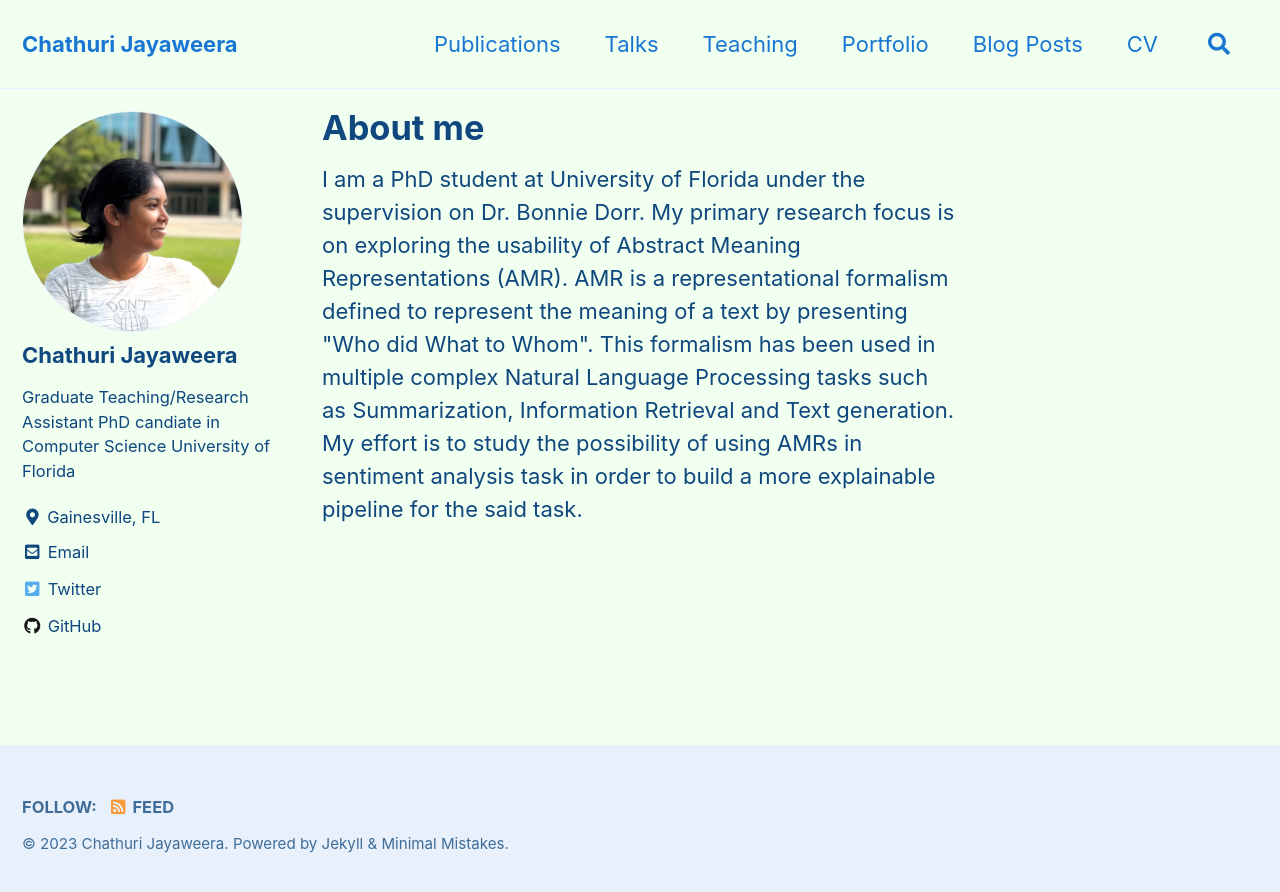
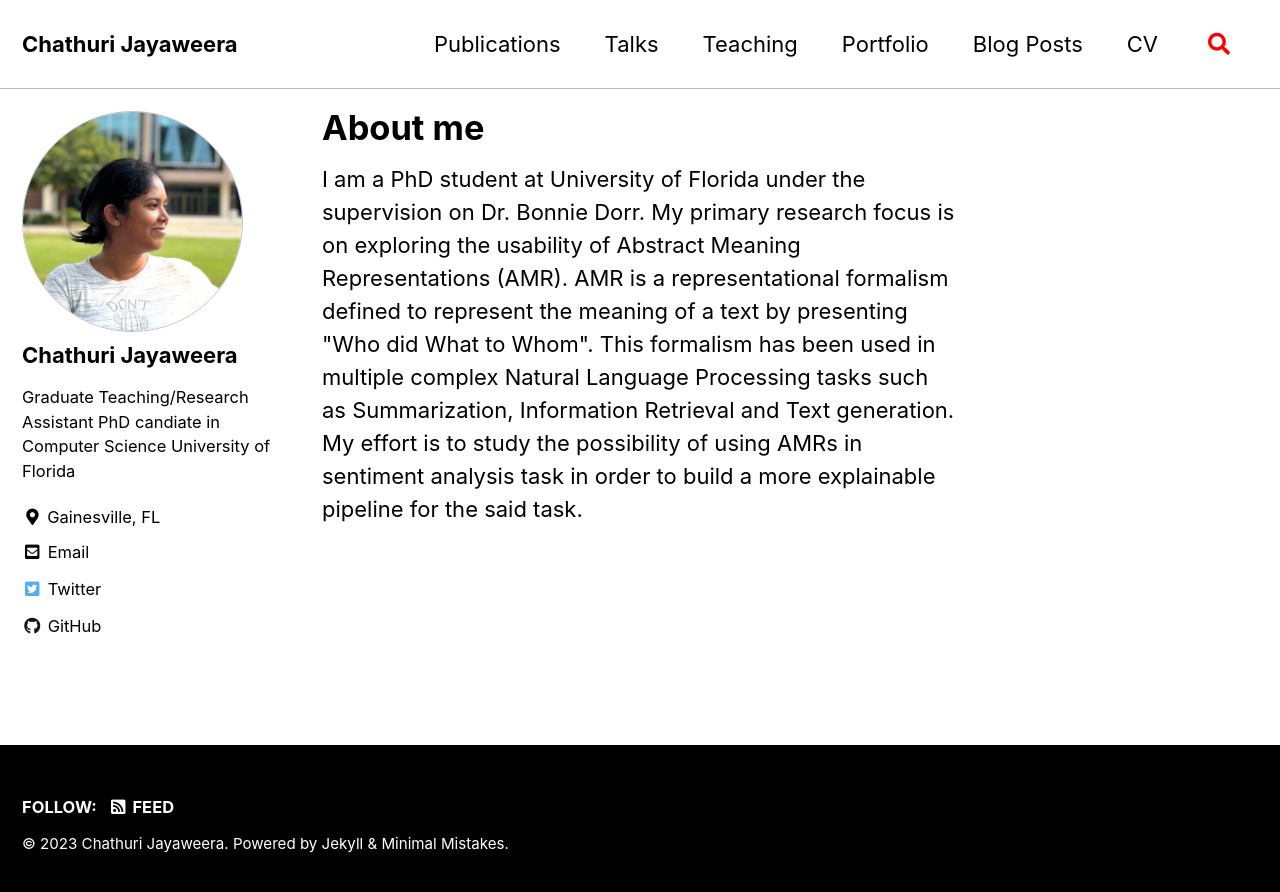
Before and after one commit to chestnutjay/chestnutjay.github.io, a Jekyll site: the page built from index.html, in a window 1280 px wide. Shown: the top 892 px of the page. Built offline with Jekyll 4.4.1, drawn with Linux system fonts in a browser that asks for light colours; cached includes are drawn as plain includes; the list of posts is cut into pages by our own code.

Commit message:
changed the skin to contrast

```diff
--- a/_config.yml
+++ b/_config.yml
@@ -12,7 +12,7 @@
 
 # theme                  : "minimal-mistakes-jekyll"
 remote_theme             : "mmistakes/minimal-mistakes@4.24.0"
-minimal_mistakes_skin    : "aqua"
+minimal_mistakes_skin    : "contrast"
 # "default" "air", "aqua", "contrast", "dark", "dirt", "neon", "mint", "plum", "sunrise"
 
 # Site Settings
```
